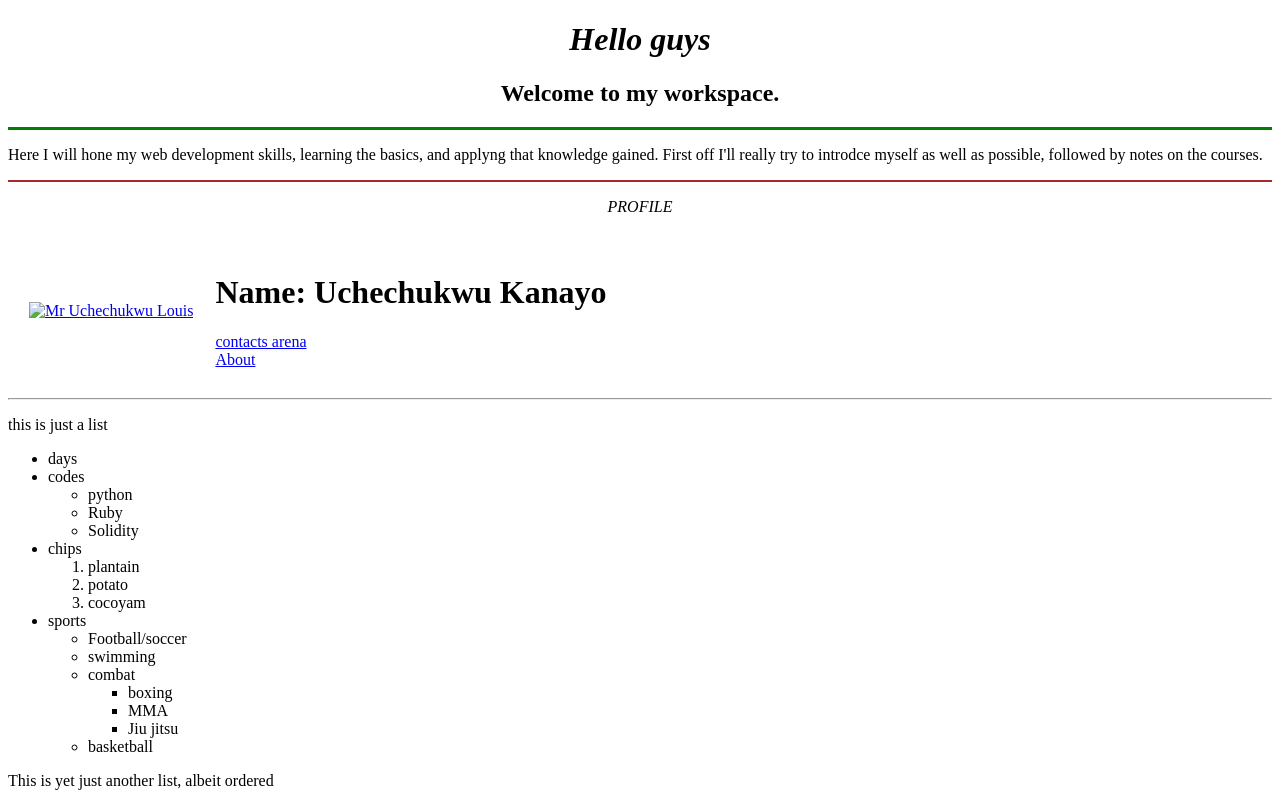
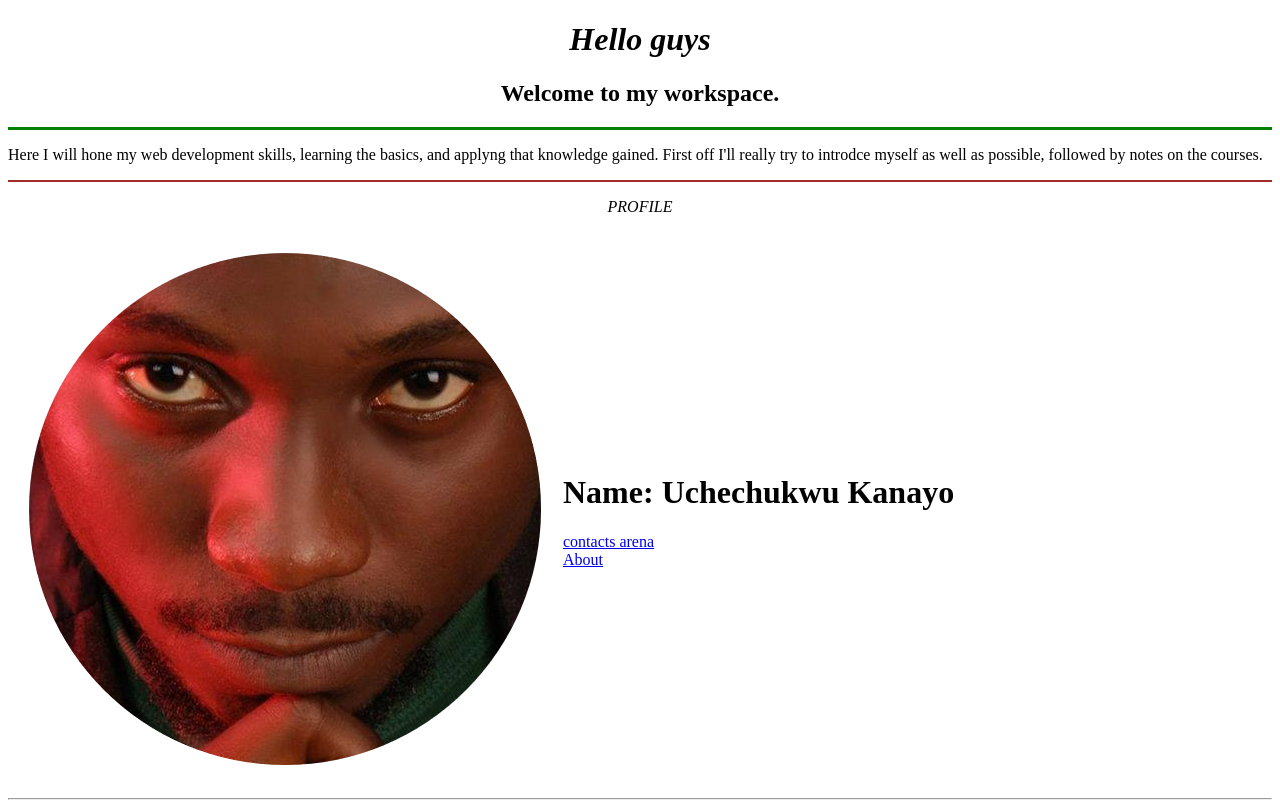
Before and after one commit to Chuklou/freecode, a plain HTML site: page index.html in a window 1280 px wide. Shown: the top 802 px of the page. Drawn offline with Linux system fonts and the light colour scheme.

Commit message:
Update index.html

```diff
--- a/index.html
+++ b/index.html
@@ -21,7 +21,7 @@
     <tr>
       <td>  <a href="https://www.facebook.com/ucheTNSlouis/" target="_blank">
           <img
-            src="images/uche.jpeg" alt="Mr Uchechukwu Louis"></a></td>
+            src="uche.jpeg" alt="Mr Uchechukwu Louis"></a></td>
             <td>  <h1>Name: Uchechukwu Kanayo</h1>
                 <a href="contactme.html">contacts arena</a><br>
                 <a href="about.html">About</a></td>
```
